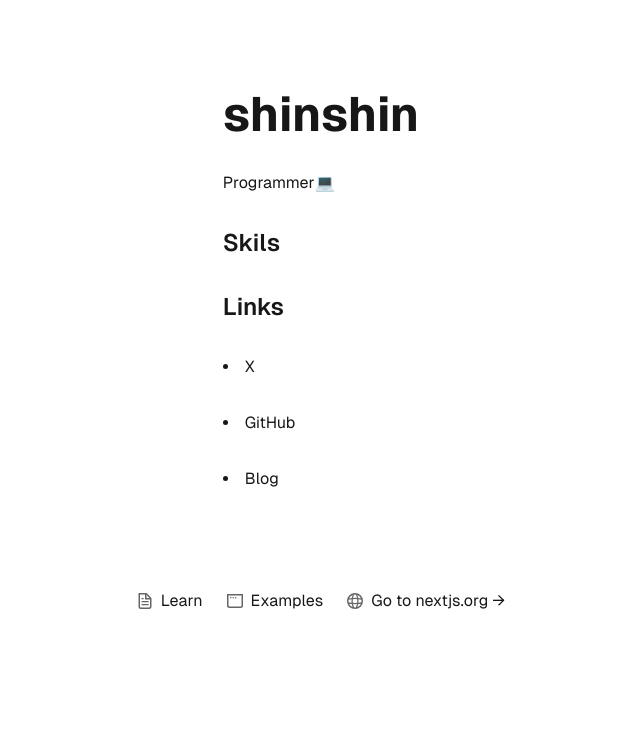
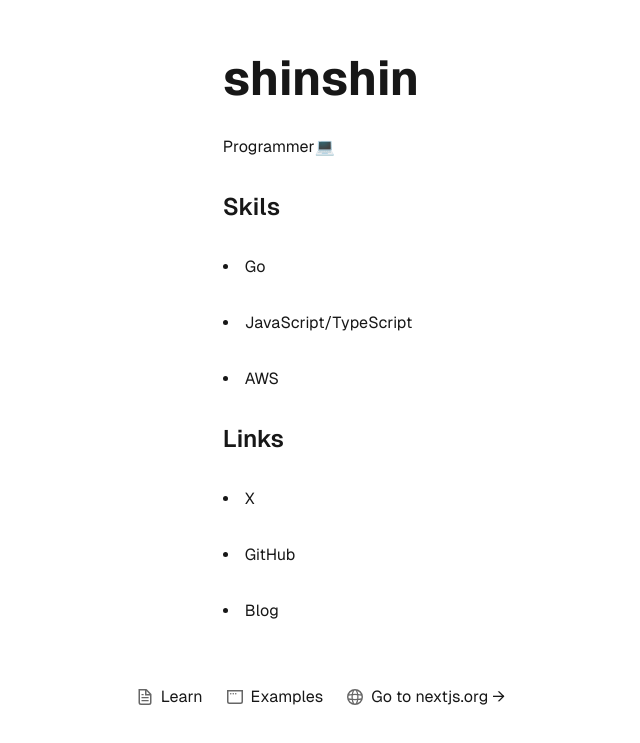
Before and after one commit to ss49919201/homepage, a Next.js app: page / in a window 1280 px wide. Shown: the part 109-852 px from the top of the page, without its empty margins (319-959 px from the left). Before the commit the page ends 800 px from the top, so only its background shows below. Built offline with nearby package versions, Linux system fonts and the light colour scheme.

Commit message:
feat: add skils

```diff
--- a/src/app/page.tsx
+++ b/src/app/page.tsx
@@ -15,6 +15,10 @@ export default function Home() {
         >
           Skils
         </h3>
+
+        <li>Go</li>
+        <li>JavaScript/TypeScript</li>
+        <li>AWS</li>
 
         <h3
           className="text-xl sm:text-2xl font-semibold text-center sm:text-left"
```
